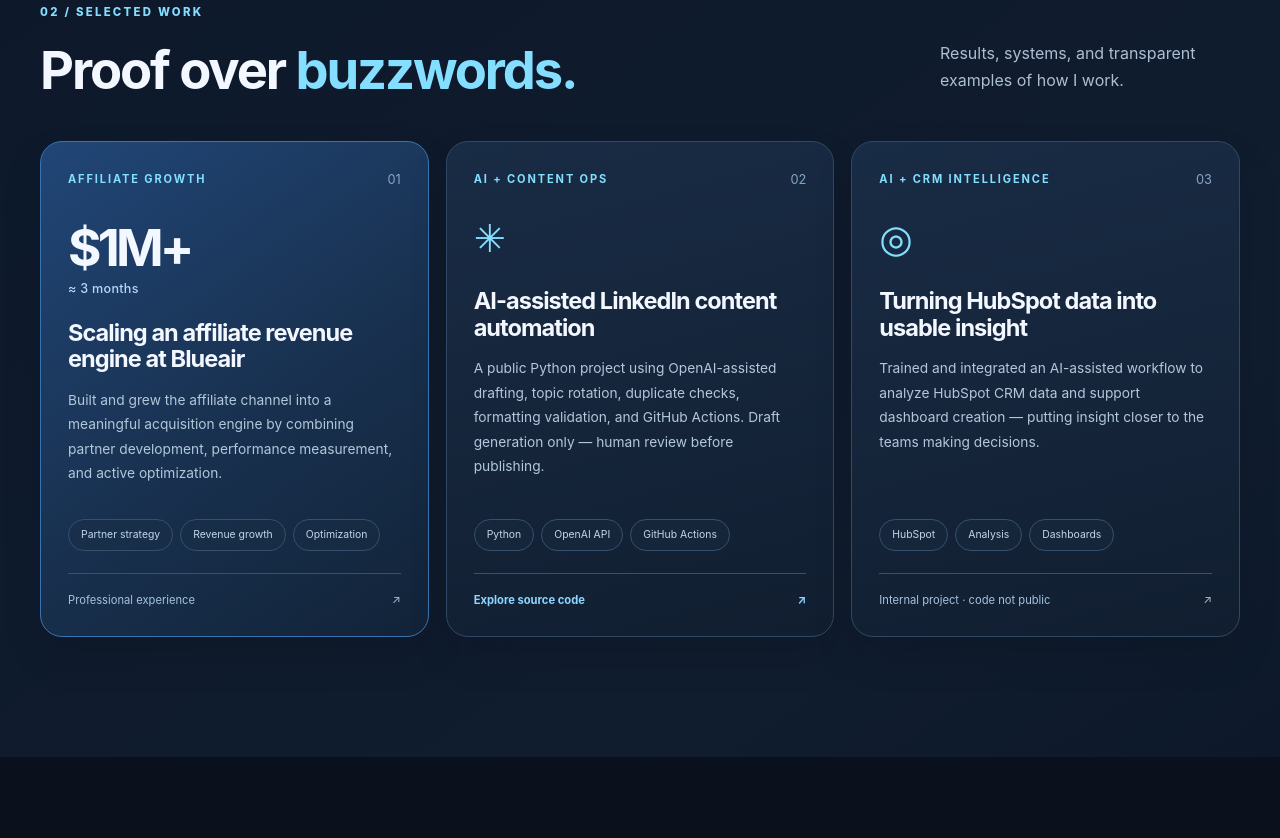
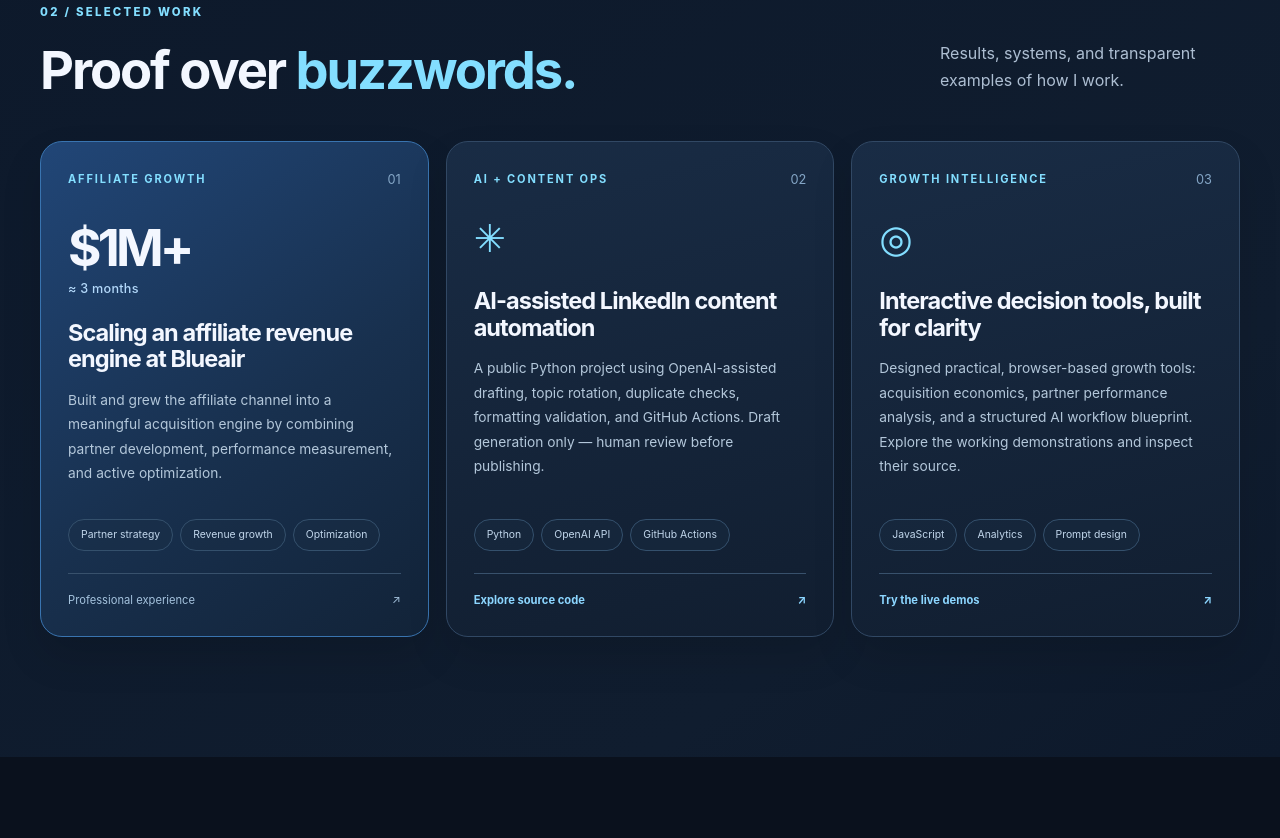
Before and after one commit to Oneocean933/Oneocean933.github.io, a plain HTML site: page index.html in a window 1280 px wide. Shown: the part 1802-2640 px from the top of the page. Drawn offline with Linux system fonts and the light colour scheme.

Commit message:
Show only verifiable public demos and use verified contact links

```diff
--- a/index.html
+++ b/index.html
@@ -126,12 +126,12 @@
             <a class="card-bottom card-link" href="https://github.com/Oneocean933/linkedin-content-automation" target="_blank" rel="noopener noreferrer">Explore source code <span aria-hidden="true">↗</span></a>
           </article>
           <article class="work-card">
-            <div class="work-top"><span class="work-category">AI + CRM INTELLIGENCE</span><span class="work-number">03</span></div>
+            <div class="work-top"><span class="work-category">GROWTH INTELLIGENCE</span><span class="work-number">03</span></div>
             <div class="card-icon">◎</div>
-            <h3>Turning HubSpot data into usable insight</h3>
-            <p>Trained and integrated an AI-assisted workflow to analyze HubSpot CRM data and support dashboard creation — putting insight closer to the teams making decisions.</p>
-            <div class="work-tags"><span>HubSpot</span><span>Analysis</span><span>Dashboards</span></div>
-            <div class="card-bottom">Internal project · code not public <span aria-hidden="true">↗</span></div>
+            <h3>Interactive decision tools, built for clarity</h3>
+            <p>Designed practical, browser-based growth tools: acquisition economics, partner performance analysis, and a structured AI workflow blueprint. Explore the working demonstrations and inspect their source.</p>
+            <div class="work-tags"><span>JavaScript</span><span>Analytics</span><span>Prompt design</span></div>
+            <a class="card-bottom card-link" href="#labs">Try the live demos <span aria-hidden="true">↗</span></a>
           </article>
         </div>
       </div>
@@ -207,7 +207,7 @@
     <section id="contact" class="contact-section shell">
       <div class="contact-card">
         <div><div class="section-kicker">05 / WHAT'S NEXT?</div><h2>Let's turn a good idea<br>into <em>measurable growth.</em></h2><p>Open to leadership opportunities, strategic partnerships, and thoughtful conversations about marketing, growth, and applied AI.</p>
-          <div class="contact-actions"><a class="button button-primary" href="mailto:ms.micheller@gmail.com?subject=Let's%20talk%20about%20growth">Start a conversation ↗</a><a class="button button-outline" href="https://www.linkedin.com/in/michellebayermba/" target="_blank" rel="noopener noreferrer">Connect on LinkedIn ↗</a></div>
+          <div class="contact-actions"><a class="button button-primary" href="https://www.linkedin.com/in/michellebayermba/" target="_blank" rel="noopener noreferrer">Connect on LinkedIn ↗</a><a class="button button-outline" href="https://github.com/Oneocean933" target="_blank" rel="noopener noreferrer">Explore GitHub ↗</a></div>
         </div><div class="contact-shape" aria-hidden="true"><span>↗</span></div>
       </div>
     </section>
```
